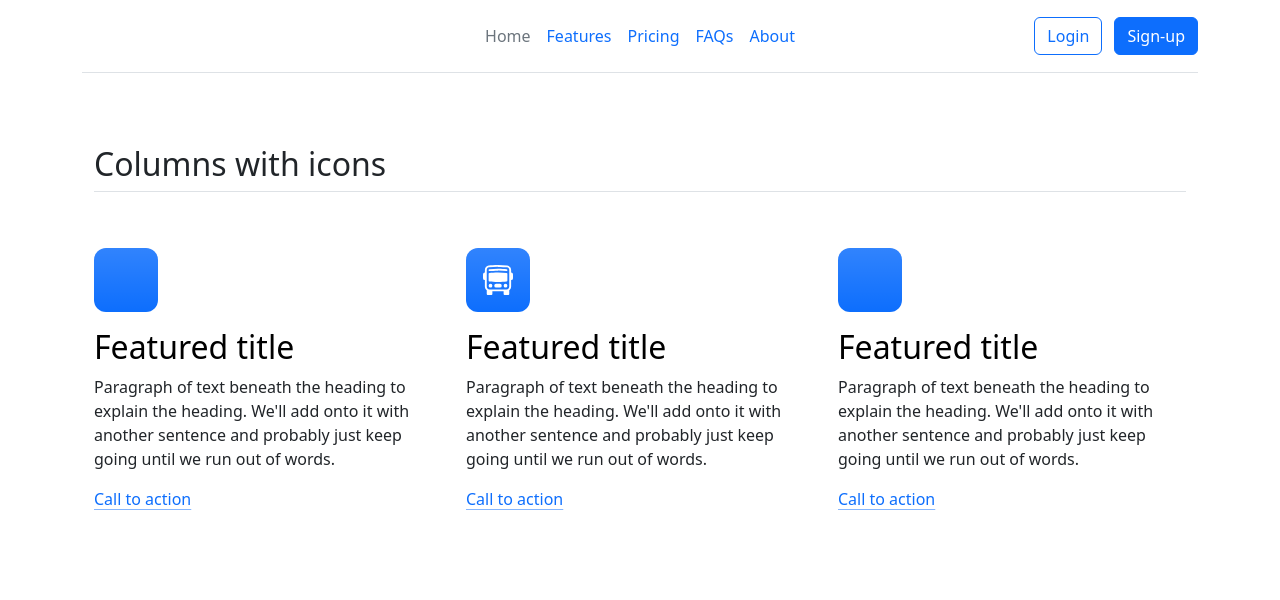
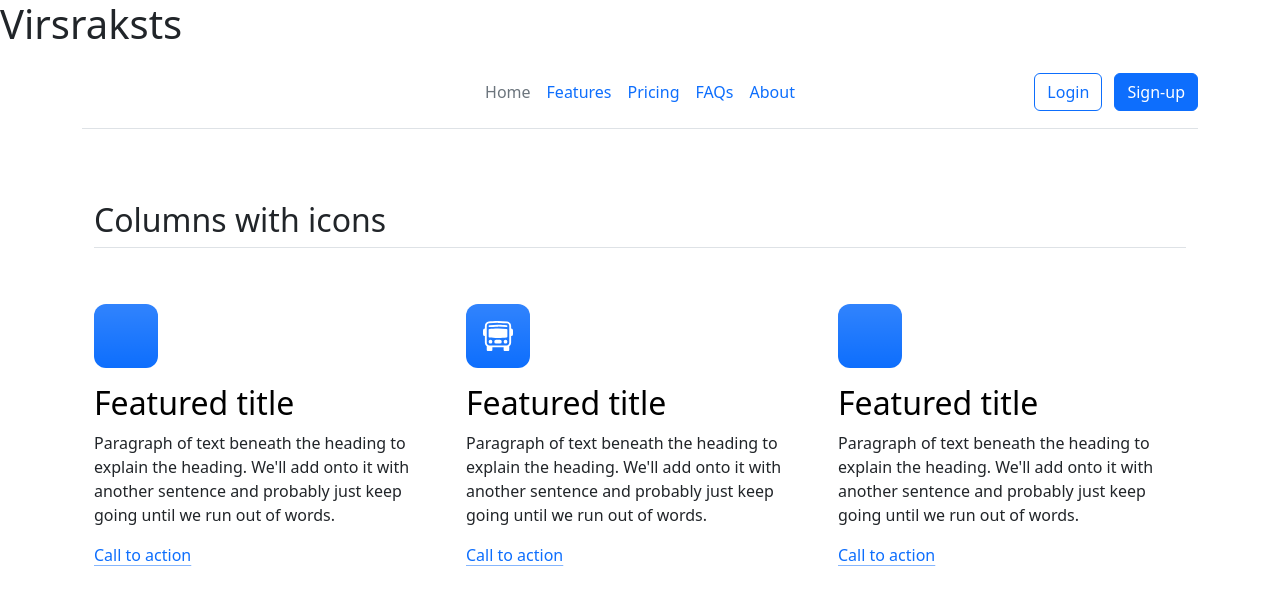
Before and after one commit to ievahaa/klases_darbi, a plain HTML site: page index.html in a window 1280 px wide. Drawn offline with nearby package versions, Linux system fonts and the light colour scheme.

Commit message:
Pievienots virsraksts un izdzēsta saite

```diff
--- a/index.html
+++ b/index.html
@@ -8,12 +8,11 @@
     <link rel="stylesheet" href="style.css">
 </head>
 <body>
+  <h1>Virsraksts</h1>
   <div class="container">
     <header class="d-flex flex-wrap align-items-center justify-content-center justify-content-md-between py-3 mb-4 border-bottom">
       <div class="col-md-3 mb-2 mb-md-0">
-        <a href="/" class="d-inline-flex link-body-emphasis text-decoration-none">
-          <svg class="bi" width="40" height="32" role="img" aria-label="Bootstrap"><use xlink:href="#bootstrap"></use></svg>
-        </a>
+
       </div>
 
       <ul class="nav col-12 col-md-auto mb-2 justify-content-center mb-md-0">
```
